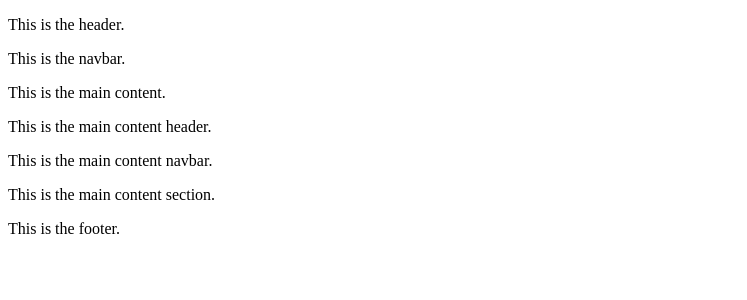
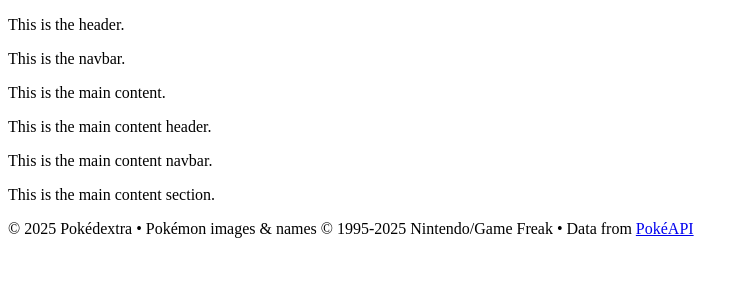
Before and after one commit to Pokedextra/pokedextra, a Flask app: page / in a window 1280 px wide. Shown: the top 300 px of the page, without its empty margins (0-747 px from the left). Run offline with Flask 3, Linux system fonts and the light colour scheme.

Commit message:
feature: add copyright notice - added copyright notice text to footer

```diff
--- a/app/templates/index.html
+++ b/app/templates/index.html
@@ -25,7 +25,9 @@
       </main>
     </main>
     <footer>
-      <p>This is the footer.</p>
+      <p>© 2025 Pokédextra • Pokémon images & names © 1995-2025 Nintendo/Game Freak • Data from
+        <a href="https://pokeapi.co/">PokéAPI</a>
+      </p>
     </footer>
   </body>
 </html>
```
